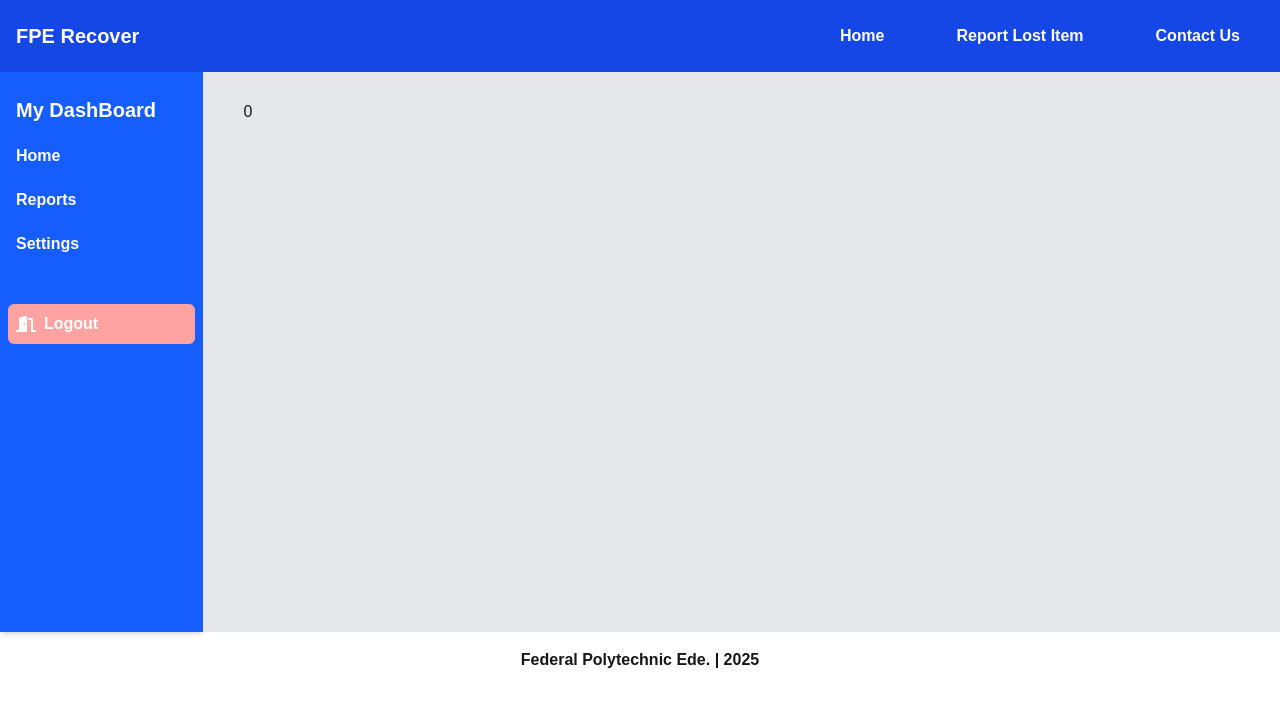
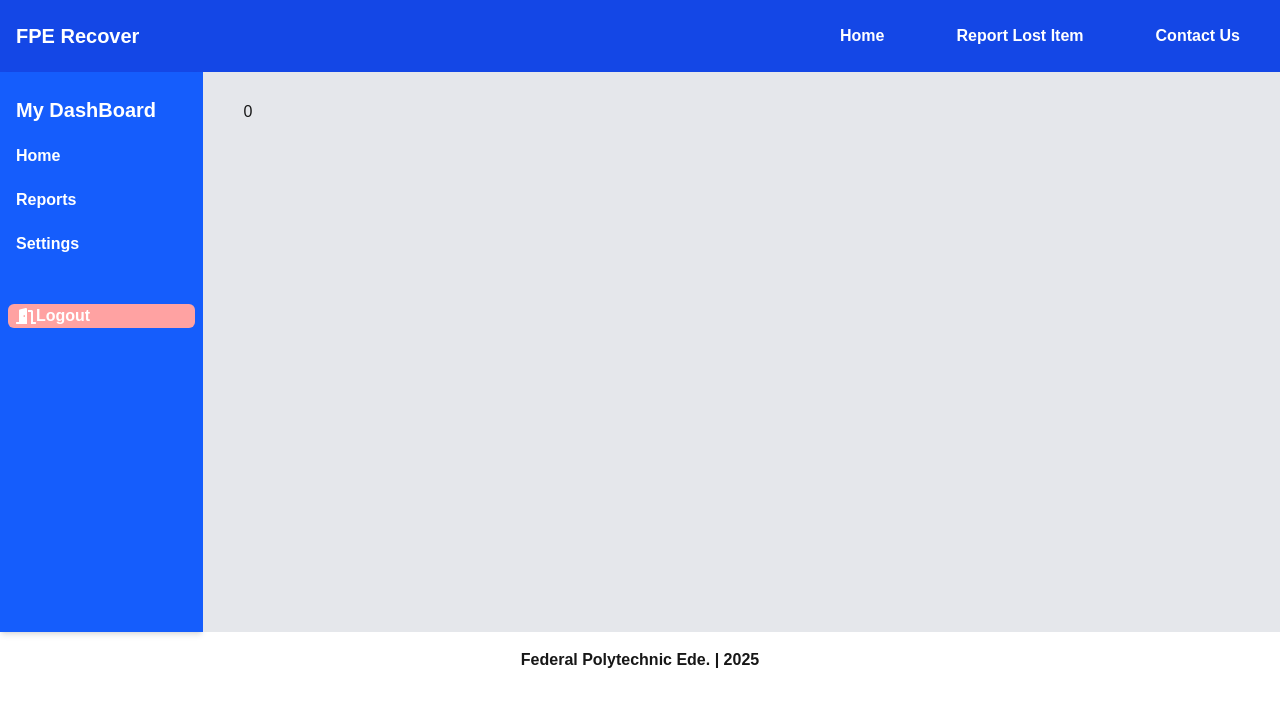
Before and after one commit to Homines-Solitarius/lost-and-found-app, a Next.js app: page /dashboard/admin in a window 1280 px wide. Shown: the top 706 px of the page. Built offline with nearby package versions, Linux system fonts and the light colour scheme.

Commit message:
feat: Fixed extra padding

```diff
--- a/src/app/components/Button.tsx
+++ b/src/app/components/Button.tsx
@@ -12,7 +12,7 @@ interface ButtonProps {
 
 const Button = ({text, color, onClick, type} : ButtonProps) => {
   return (
-    <button style={{backgroundColor: color}} type={type} onClick={onClick} className="font-bold p-2">{text}</button>
+    <button style={{backgroundColor: color}} type={type} onClick={onClick} className="font-bold">{text}</button>
   )
 }
 
```
